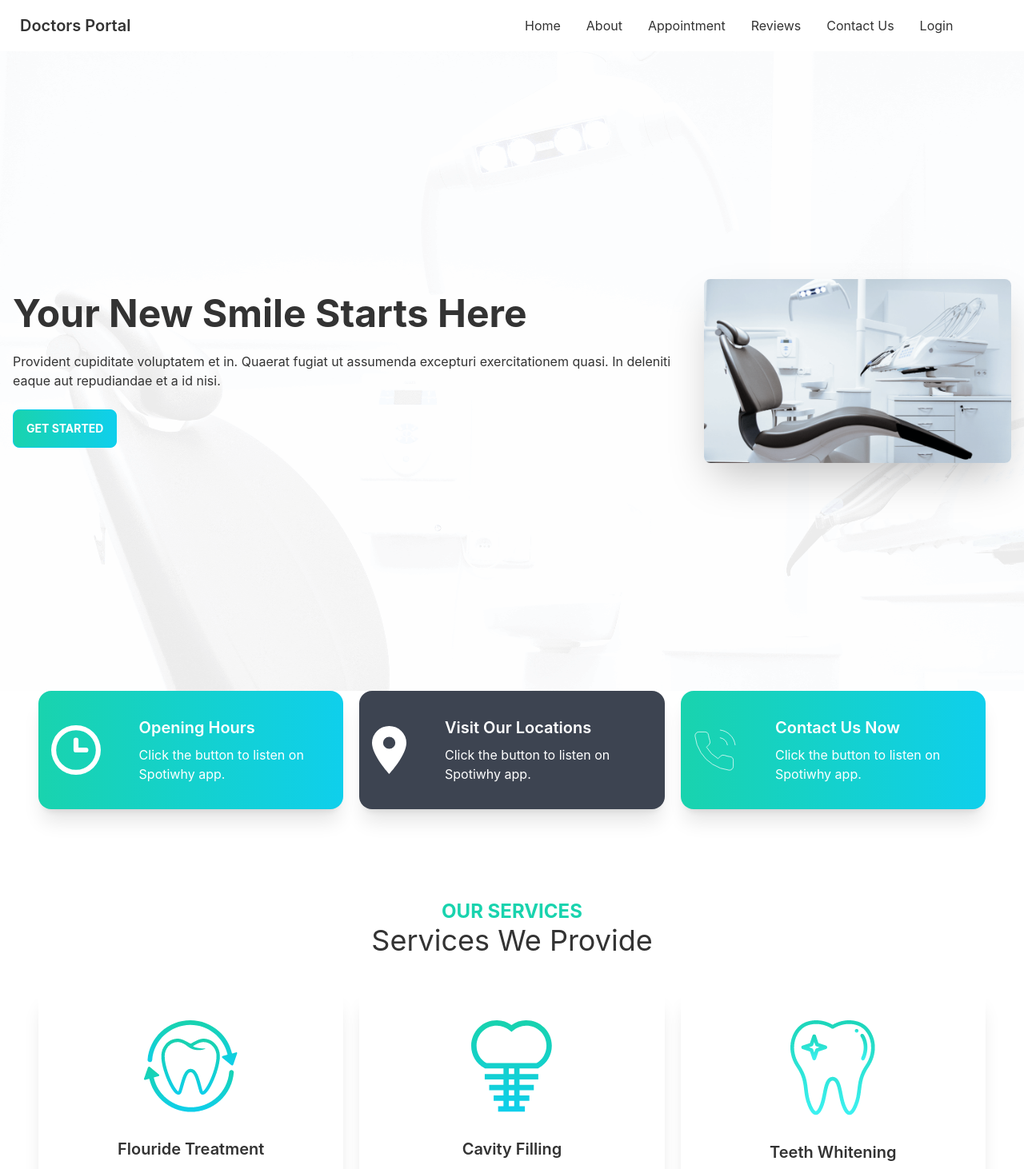
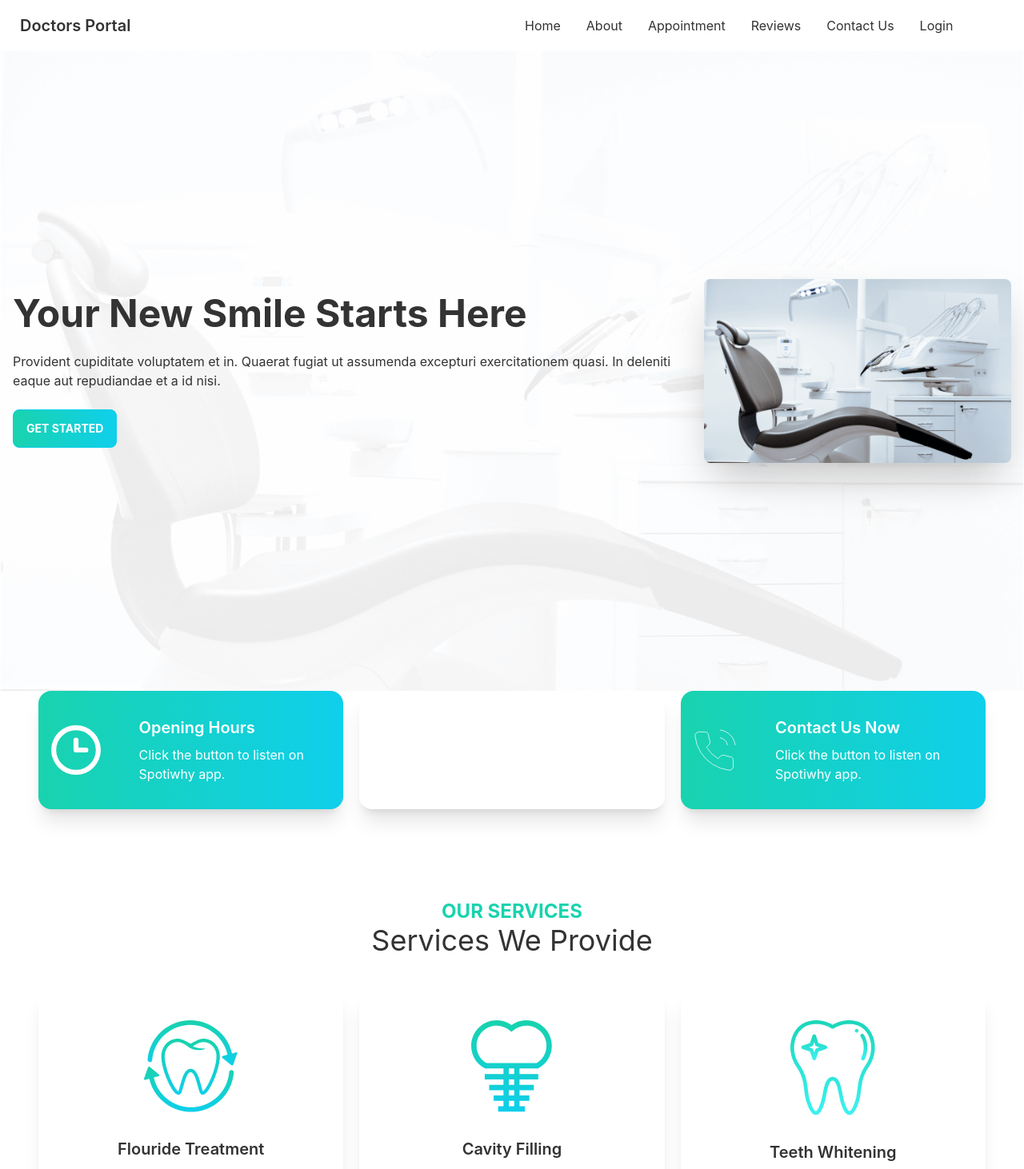
Before and after one commit to Zahid-BM/doctors-portal-client, a React (Create React App) app: page / in a window 1280 px wide. Shown: the top 1462 px of the page at 80% size. Built offline with nearby package versions, Linux system fonts and the light colour scheme.

Commit message:
Alhamdulillah banner bg photo position and size updated

```diff
--- a/src/App.js
+++ b/src/App.js
@@ -10,7 +10,7 @@ import Navbar from './pages/shared/Navbar';
 
 function App() {
   return (
-    <div >
+    <div className=''>
       <Navbar></Navbar>
       <Routes>
         <Route path='/' element={<Home />}></Route>
--- a/src/pages/Home/Banner.js
+++ b/src/pages/Home/Banner.js
@@ -6,8 +6,11 @@ import bg from '../../assets/images/bg.png'
 const Banner = () => {
     return (
         <div style={{
-            background: `url(${bg})`,
-        }} className='bg-auto bg-top'>
+            background: `url(${bg})`, backgroundSize: 'contain',
+            backgroundRepeat: 'no-repeat',
+            backgroundPosition: 'center'
+
+        }} >
             <div className="hero min-h-screen">
                 <div className="hero-content flex-col lg:flex-row-reverse gap-5">
                     <img src={chair} className="max-w-sm rounded-lg shadow-2xl w-fit" />
--- a/src/pages/Home/Home.js
+++ b/src/pages/Home/Home.js
@@ -1,7 +1,7 @@
 import React from 'react';
+import Footer from '../shared/Footer';
 import Banner from './Banner';
 import ExceptionalBanner from './ExceptionalBanner';
-import Footer from './Footer';
 import HomeContactForm from './HomeContactForm';
 import HomePageAppointmentBanner from './HomePageAppointmentBanner';
 import Info from './Info';
--- a/src/pages/Home/Info.js
+++ b/src/pages/Home/Info.js
@@ -9,7 +9,7 @@ const Info = () => {
     return (
         <div className='grid grid-cols-1 lg:grid-cols-3 gap-5 px-12'>
             <InfoCard bgColor={'bg-gradient-to-r from-secondary to-primary'} cardTitle={'Opening Hours'} img={clock}></InfoCard>
-            <InfoCard bgColor={'bg-neutral'} cardTitle={'Visit Our Locations'} img={marker}></InfoCard>
+            <InfoCard bgColor={'bg-accent'} cardTitle={'Visit Our Locations'} img={marker}></InfoCard>
             <InfoCard bgColor={'bg-gradient-to-r from-secondary to-primary'} cardTitle={'Contact Us Now'} img={phone}></InfoCard>
         </div>
     );
--- a/src/pages/shared/Navbar.js
+++ b/src/pages/shared/Navbar.js
@@ -14,7 +14,7 @@ const Navbar = () => {
     return (
 
         <>
-            <div className="navbar bg-base-100 top-0 sticky">
+            <div className="navbar bg-base-100 sticky top-0 z-50">
                 <div className="navbar-start ">
                     <div className="dropdown">
                         <label tabIndex="0" className="btn btn-ghost lg:hidden">
```
Also changed, not shown: src/pages/shared/Footer.js (renamed from src/pages/Home/Footer.js).
